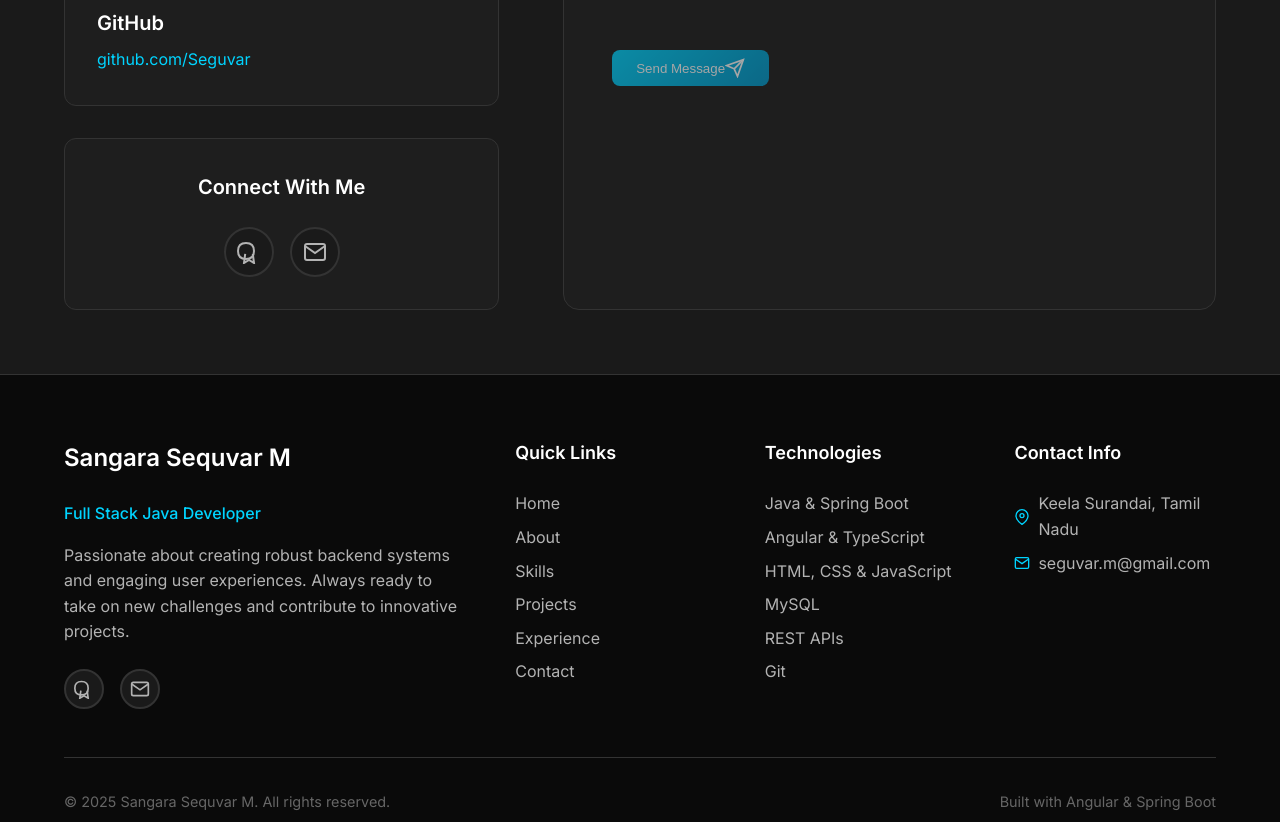
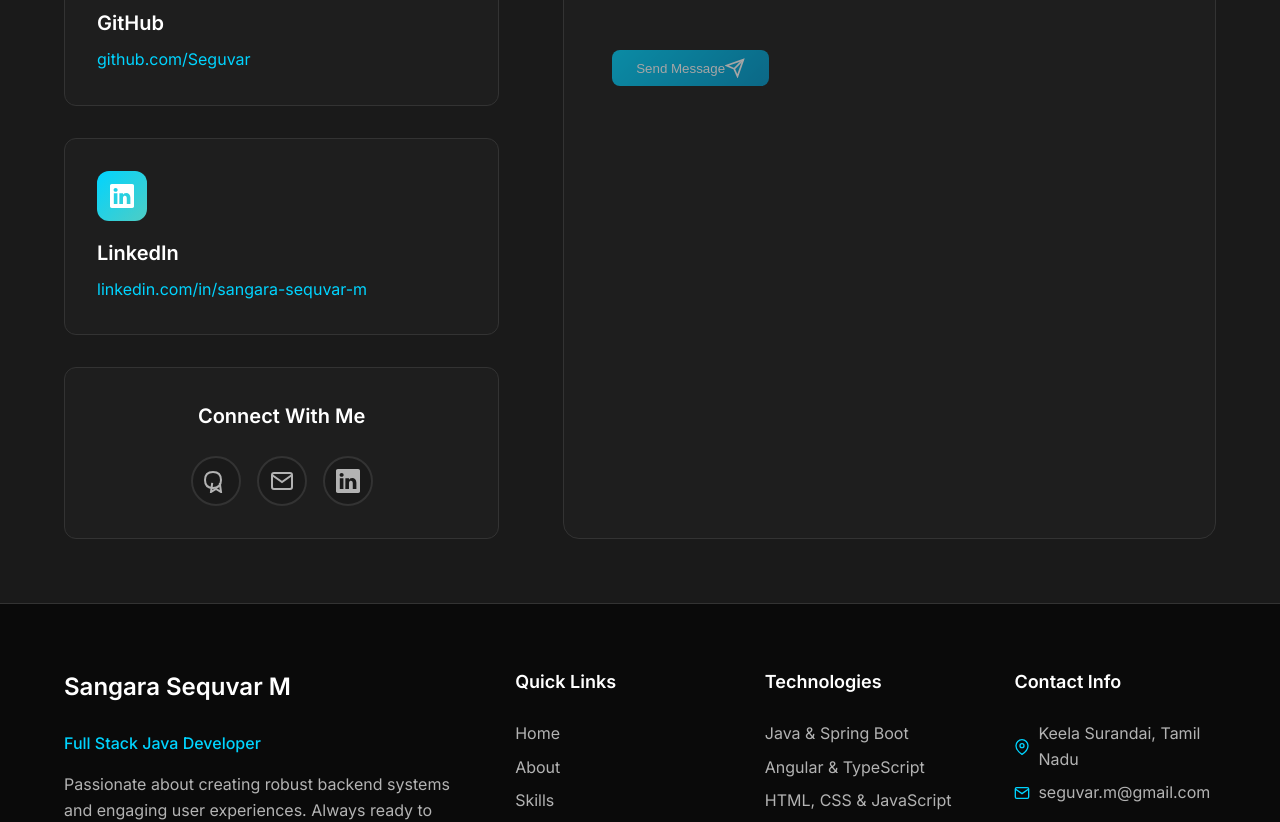
Before and after one commit to Seguvar/Seguvar-Portfolio, an Angular app: page / in a window 1280 px wide. Shown: the part 10660-11482 px from the top of the page. Built offline with nearby package versions, Linux system fonts and the light colour scheme.

Commit message:
linkedIn Added commit

```diff
--- a/src/app/components/contact/contact.component.ts
+++ b/src/app/components/contact/contact.component.ts
@@ -58,6 +58,16 @@ interface ContactForm {
               <p><a href="https://github.com/Seguvar" target="_blank" rel="noopener">github.com/Seguvar</a></p>
             </div>
 
+            <div class="info-card">
+              <div class="info-icon">
+                <svg xmlns="http://www.w3.org/2000/svg" width="24" height="24" fill="currentColor" class="bi bi-linkedin" viewBox="0 0 16 16">
+                  <path d="M0 1.146C0 .513.526 0 1.175 0h13.65C15.474 0 16 .513 16 1.146v13.708c0 .633-.526 1.146-1.175 1.146H1.175C.526 16 0 15.487 0 14.854V1.146zm4.943 12.248V6.169H2.542v7.225h2.401zm-1.2-8.212c.837 0 1.358-.554 1.358-1.248-.015-.71-.52-1.248-1.342-1.248-.822 0-1.357.538-1.357 1.248 0 .694.52 1.248 1.327 1.248h.014zm4.908 8.212V9.359c0-.216.016-.432.08-.586.174-.432.57-.88 1.236-.88.872 0 1.22.664 1.22 1.637v3.864h2.4v-4.146c0-2.22-1.184-3.252-2.764-3.252-1.28 0-1.845.7-2.165 1.193v.025h-.014a5.54 5.54 0 0 1 .014-.025V6.169h-2.4c.03.678 0 7.225 0 7.225h2.4z"/>
+                </svg>
+              </div>
+              <h3>LinkedIn</h3>
+              <p><a href="https://www.linkedin.com/in/sangara-sequvar-m" target="_blank" rel="noopener">linkedin.com/in/sangara-sequvar-m</a></p>
+            </div>
+
             <div class="social-links">
               <h3>Connect With Me</h3>
               <div class="social-icons">
@@ -71,6 +81,11 @@ interface ContactForm {
                   <svg width="24" height="24" viewBox="0 0 24 24" fill="none" stroke="currentColor" stroke-width="2">
                     <path d="M4 4h16c1.1 0 2 .9 2 2v12c0 1.1-.9 2-2 2H4c-1.1 0-2-.9-2-2V6c0-1.1.9-2 2-2z"></path>
                     <polyline points="22,6 12,13 2,6"></polyline>
+                  </svg>
+                </a>
+                <a href="https://www.linkedin.com/in/sangara-sequvar-m" target="_blank" rel="noopener" class="social-link">
+                  <svg xmlns="http://www.w3.org/2000/svg" width="24" height="24" fill="currentColor" class="bi bi-linkedin" viewBox="0 0 16 16">
+                    <path d="M0 1.146C0 .513.526 0 1.175 0h13.65C15.474 0 16 .513 16 1.146v13.708c0 .633-.526 1.146-1.175 1.146H1.175C.526 16 0 15.487 0 14.854V1.146zm4.943 12.248V6.169H2.542v7.225h2.401zm-1.2-8.212c.837 0 1.358-.554 1.358-1.248-.015-.71-.52-1.248-1.342-1.248-.822 0-1.357.538-1.357 1.248 0 .694.52 1.248 1.327 1.248h.014zm4.908 8.212V9.359c0-.216.016-.432.08-.586.174-.432.57-.88 1.236-.88.872 0 1.22.664 1.22 1.637v3.864h2.4v-4.146c0-2.22-1.184-3.252-2.764-3.252-1.28 0-1.845.7-2.165 1.193v.025h-.014a5.54 5.54 0 0 1 .014-.025V6.169h-2.4c.03.678 0 7.225 0 7.225h2.4z"/>
                   </svg>
                 </a>
               </div>
@@ -137,7 +152,7 @@ interface ContactForm {
                   class="btn btn-primary"
                   [disabled]="isSubmitting || !contactForm.valid"
                 >
-                  <span *ngIf="!isSubmitting">Send Message</span>
+                  <span *ngIf="!isSubmitting">Send Message </span>
                   <span *ngIf="isSubmitting" class="loading-text">
                     <div class="loading-spinner"></div>
                     Sending...
--- a/src/app/components/footer/footer.component.ts
+++ b/src/app/components/footer/footer.component.ts
@@ -29,6 +29,11 @@ import { CommonModule } from '@angular/common';
                 <svg width="20" height="20" viewBox="0 0 24 24" fill="none" stroke="currentColor" stroke-width="2">
                   <path d="M4 4h16c1.1 0 2 .9 2 2v12c0 1.1-.9 2-2 2H4c-1.1 0-2-.9-2-2V6c0-1.1.9-2 2-2z"></path>
                   <polyline points="22,6 12,13 2,6"></polyline>
+                </svg>
+              </a>
+              <a href="https://www.linkedin.com/in/sangara-sequvar-m" target="_blank" rel="noopener" class="social-link">
+                <svg xmlns="http://www.w3.org/2000/svg" width="20" height="20" fill="currentColor" class="bi bi-linkedin" viewBox="0 0 16 16">
+                  <path d="M0 1.146C0 .513.526 0 1.175 0h13.65C15.474 0 16 .513 16 1.146v13.708c0 .633-.526 1.146-1.175 1.146H1.175C.526 16 0 15.487 0 14.854V1.146zm4.943 12.248V6.169H2.542v7.225h2.401zm-1.2-8.212c.837 0 1.358-.554 1.358-1.248-.015-.71-.52-1.248-1.342-1.248-.822 0-1.357.538-1.357 1.248 0 .694.52 1.248 1.327 1.248h.014zm4.908 8.212V9.359c0-.216.016-.432.08-.586.174-.432.57-.88 1.236-.88.872 0 1.22.664 1.22 1.637v3.864h2.4v-4.146c0-2.22-1.184-3.252-2.764-3.252-1.28 0-1.845.7-2.165 1.193v.025h-.014a5.54 5.54 0 0 1 .014-.025V6.169h-2.4c.03.678 0 7.225 0 7.225h2.4z"/>
                 </svg>
               </a>
             </div>
```
